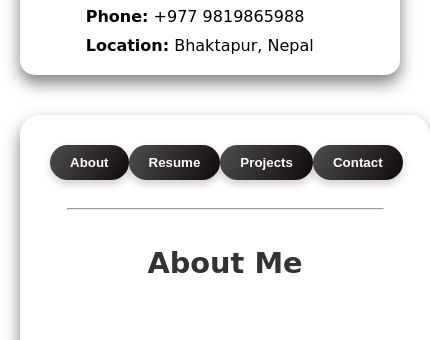
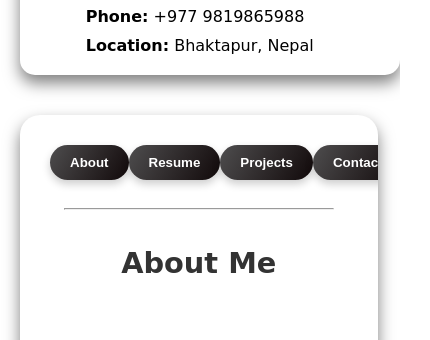
Before and after one commit to soorajydv/my-portfolio, a plain HTML site: page index.html in a window 390 px wide. Shown: the part 438-778 px from the top of the page, 430 px wide, since content can reach past the window. Drawn offline with Linux system fonts and the light colour scheme.

Commit message:
fixed css for content-box

```diff
--- a/style.css
+++ b/style.css
@@ -195,7 +195,8 @@ form button:hover {
 
     .profile-box,
     .content-box {
-        width: 100%;
+        width: 85%;
+        min-height: min-content;
     }
 
     .profile-box {
```
